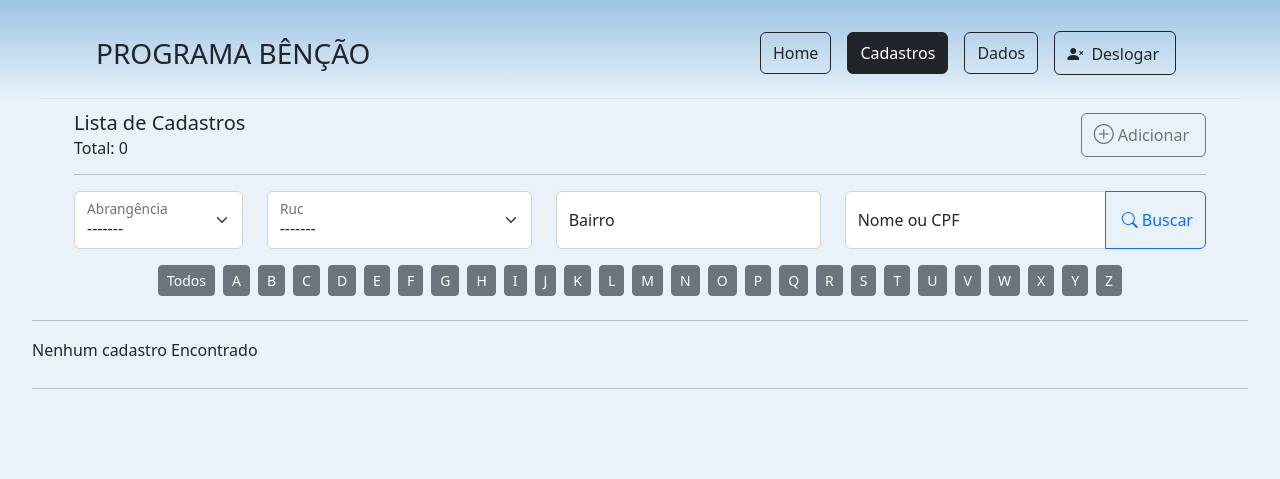
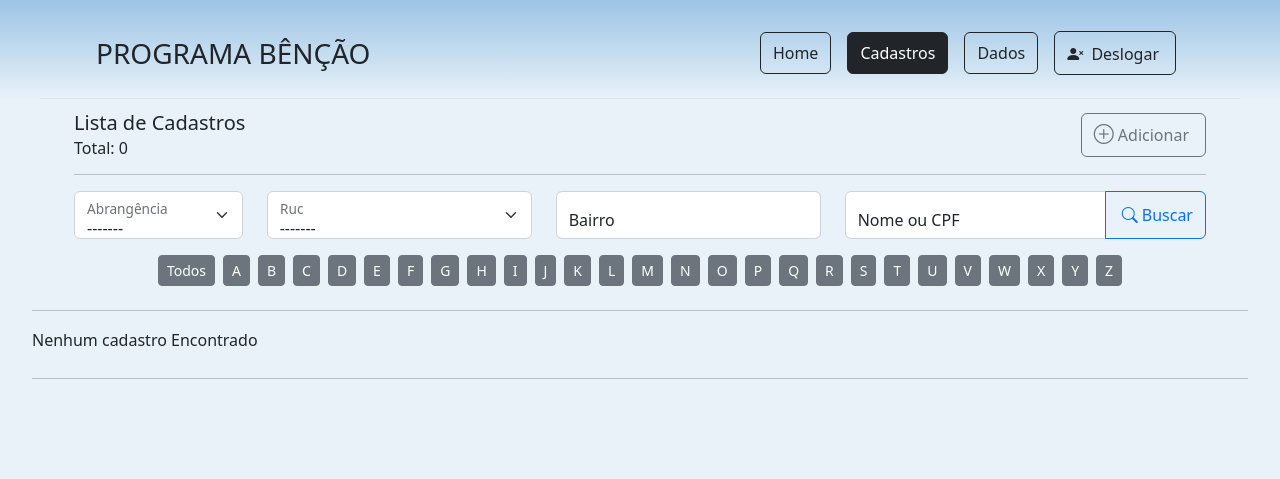
Before and after one commit to JonasLimaDev/sistema_projeto_bencao, a Django app: page /cadastros/lista/ in a window 1280 px wide. Shown: the top 479 px of the page. Run offline with Django 4.2, Linux system fonts and the light colour scheme; the visitor is signed in with stand-in values (Sample User, id 1); data comes from the database, SQL or seed files in the repository; data that the repository does not hold is empty; some libraries are stand-ins or nearby versions.

Commit message:
meloria de velocidade na busca de todos os cadastros

```diff
--- a/cadastros/entidades/dados.py
+++ b/cadastros/entidades/dados.py
@@ -187,6 +187,7 @@
         return renda_per_capita
 
     def disparidade(self):
+
         membros_cd = len(self.lista_membros)+1
         if self.habitacao:
             self.habitacao.numero_moradores
--- a/cadastros/templates/cadastros/lista_cadastros.html
+++ b/cadastros/templates/cadastros/lista_cadastros.html
@@ -2,6 +2,9 @@
 {% load filtros %}
 {% block title %}Todos Cadastros{% endblock title %}
 {% block barra_titulo %}
+<style>
+
+</style>
 <div class="row align-items-center justify-content-content-between ">
   <div class="col-3 ">
     <h5 class="card-title ">Lista de Cadastros</h5>
@@ -38,21 +41,21 @@
 
   <div class="col-2">
 
-    <div class="form-floating ">
-      <select class="form-select rounded  " aria-label="Default select example" onchange="this.form.submit()"
+    <div class="form-floating  ">
+      <select class="form-select rounded  my-0 pb-0" style="height: 48px;" aria-label="Default select example" onchange="this.form.submit()"
         name="cras">
         <option selected>-------</option>
         <option value="1">CRAS I</option>
         <option value="2">CRAS II</option>
         <option value="3">CRAS III</option>
       </select>
-      <label for="floatingSelect">Abrangência</label>
+      <label for="floatingSelect" >Abrangência</label>
     </div>
   </div>
   <div class="col-3">
 
     <div class="form-floating ">
-      <select class="form-select rounded  " aria-label="Default select example" onchange="this.form.submit()"
+      <select class="form-select rounded   my-0 pb-0" style="height: 48px;" aria-label="Default select example" onchange="this.form.submit()"
         name="ruc">
         <option selected>-------</option>
         <option value="1">Nenhum</option>
@@ -68,7 +71,7 @@
   <div class="col-3">
     <div class="form-floating">
 
-      <input class="form-control   rounded " list="datalistOptions" id="exampleDataList" placeholder="Buscar por Bairro"
+      <input class="form-control   rounded  my-0 pb-0" style="height: 48px;" list="datalistOptions" id="exampleDataList" placeholder="Buscar por Bairro"
         onchange="this.form.submit()" autocomplete="off" name="bairro">
       <label for="floatingSelect ">Bairro</label>
       <datalist id="datalistOptions">
@@ -83,7 +86,7 @@
   <div class="col-4">
     <div class="input-group">
       <div class="form-floating ">
-        <input class="form-control " value="" name="busca" type="search" placeholder="Nome ou CPF" aria-label="Search">
+        <input class="form-control  my-0 pb-0" style="height: 48px;" value="" name="busca" type="search" placeholder="Nome ou CPF" aria-label="Search">
         <label for="floatingInput">Nome ou CPF</label>
       </div>
       <button class="btn btn-outline-primary" type="submit" id="button-addon2"><i
--- a/cadastros/views.py
+++ b/cadastros/views.py
@@ -74,10 +74,10 @@ class ListaCadastroView(TemplateView):
 
     def get_context_data(self, **kwargs):
         context = super().get_context_data(**kwargs)
-        bairros = Bairro.objects.all()
+        bairros = Bairro.objects.select_related().all()
         argumento = None
-
-
+        cadastros = Cadastro.objects.select_related().all()
+        # cadastros = Cadastro.objects.all()
         if 'filter' in self.kwargs:
             argumento = self.kwargs['filter']
             if "name" in argumento:
@@ -98,7 +98,6 @@ class ListaCadastroView(TemplateView):
         if argumento:
             lista_cadastro = []
             if argumento[0] == 'name':
-
                 lista_cadastro = buscar_cadastro_nome(argumento[1])
             elif argumento[0] == 'cpf':
                 lista_cadastro = buscar_cadastro_cpf(argumento[1])
@@ -108,18 +107,17 @@ class ListaCadastroView(TemplateView):
             elif argumento[0] =='ruc':
                 context["busca_ruc"] = argumento[1]
                 lista_cadastro = buscar_cadastro_ruc(argumento[1])
-
             elif argumento[0] =='cras':
                 context["busca_cras"] = argumento[1]
-                lista_cadastro = Cadastro.objects.filter(abrangencia=argumento[1])
+                lista_cadastro = cadastros.filter(abrangencia=argumento[1])
             elif argumento[0] =='inicial':
-                lista_cadastro = Cadastro.objects.filter(responsavel_familiar__nome__startswith=argumento[1])
+                lista_cadastro = cadastros.filter(responsavel_familiar__nome__startswith=argumento[1])
             elif argumento[0] == 'id':
                 lista_cadastro.append(get_object_or_404(Cadastro, id=argumento[1]))
-            print(argumento)
+            # print(argumento)
             context['cadastros'] = [CadastroData(cadastro_bd) for cadastro_bd in lista_cadastro]
         else:
-            context['cadastros'] = [CadastroData(cadastro_bd) for cadastro_bd in Cadastro.objects.all()]
+            context['cadastros'] = [CadastroData(cadastro_bd) for cadastro_bd in cadastros]
         context['alfabeto'] = lista_alfabeto()
         context['total_cadastros'] = len(context['cadastros'])
 
@@ -132,7 +130,6 @@ class ListaCadastroView(TemplateView):
         context['lista_bairros'] = bairros
         return context
 
-    # #@method_decorator(login_required)
     def post(self, request, *args, **kwargs):
         busca = request.POST['busca']
         bairro = request.POST['bairro']
```
